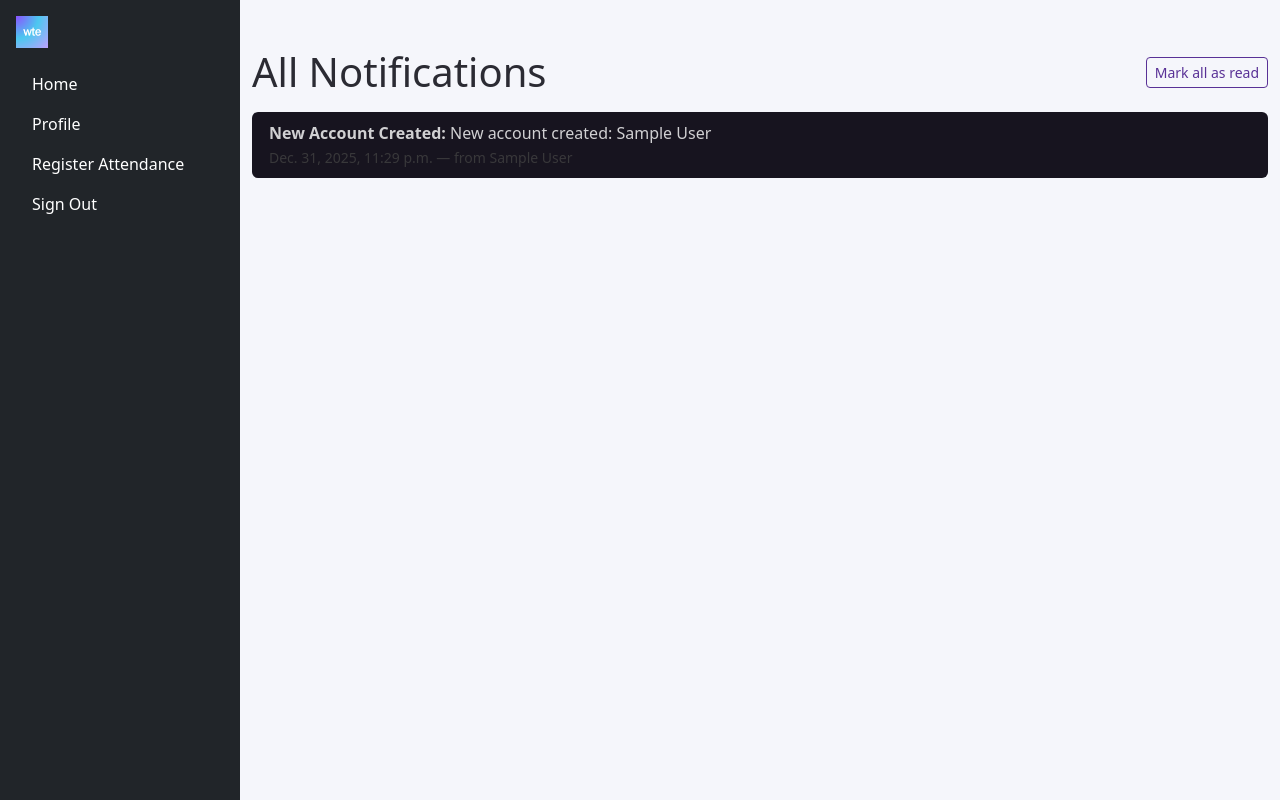
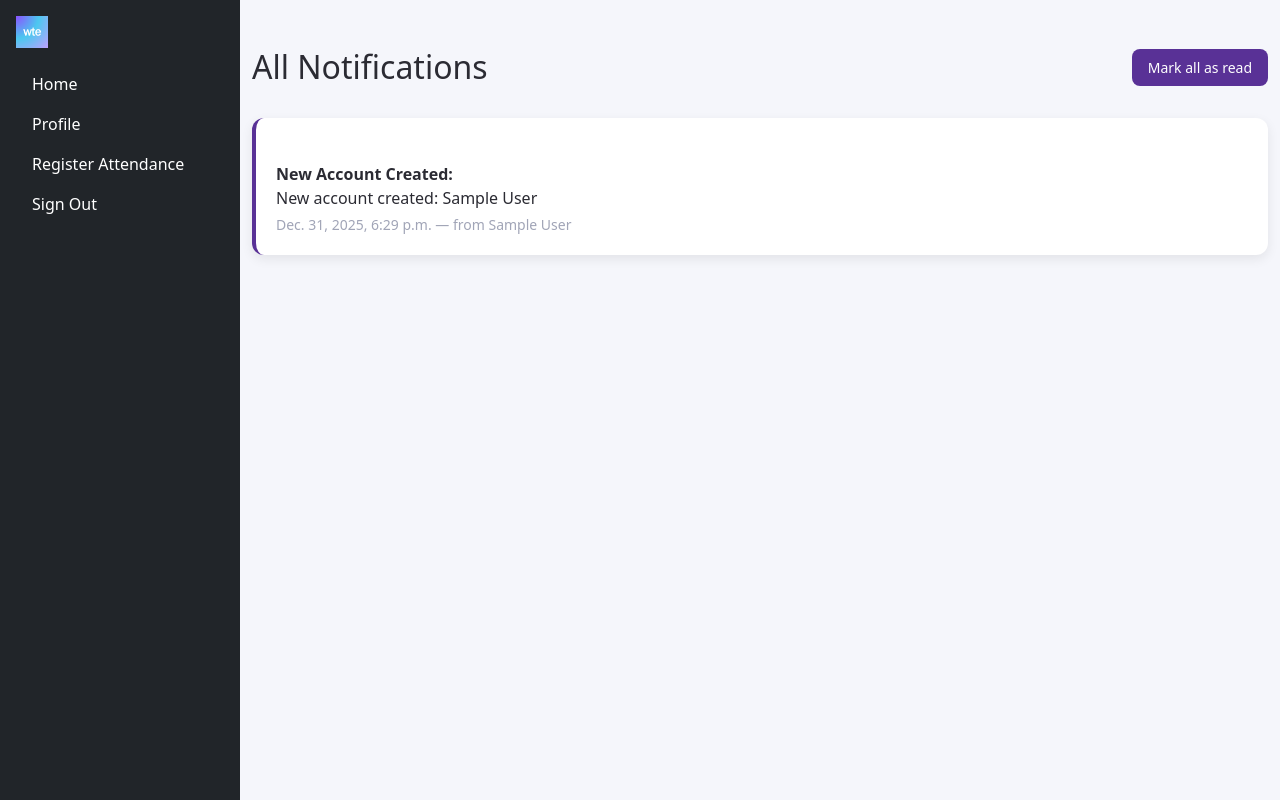
Before and after one commit to Fleurelle/wte_gamification, a Django app: page /staff/notifications/ in a window 1280 px wide. Run offline with Django 5.2, Linux system fonts and the light colour scheme; the visitor is signed in with stand-in values (Sample User, id 1); data comes from the database, SQL or seed files in the repository; some libraries are stand-ins or nearby versions.

Commit message:
Set up bulk mark as read actions and redesign notifications page

```diff
--- a/staff_admin/views.py
+++ b/staff_admin/views.py
@@ -64,10 +64,21 @@ def staff_notifications(request):
 
     notifications = Notification.objects.select_related("user").order_by("-created_at")
 
+    # Mark individual notification as read
+    if request.method == "POST" and 'notification_id' in request.POST:
+        notification_id = request.POST['notification_id']
+        Notification.objects.filter(id=notification_id, is_read=False).update(is_read=True)
+
+    # Mark ALL as read
+    if request.method == "POST" and request.POST.get('mark_all'):
+        Notification.objects.filter(is_read=False).update(is_read=True)
+
+    # notifications = Notification.objects.select_related("user").order_by("-created_at")
+
     # mark as read
-    if request.method == "POST":
-        notifications.filter(is_read=False).update(is_read=True)
-        return redirect("staff-notifications")
+    # if request.method == "POST":
+    #     notifications.filter(is_read=False).update(is_read=True)
+    #     return redirect("staff-notifications")
 
     context = {
         "notifications": notifications,
@@ -76,6 +87,7 @@ def staff_notifications(request):
 
 
 # TODO:
-# Mark notifications as read
+# Mark individual notifications as read
 # clear notifications - staff-notifications/ page, not on the dashboard.
 # timezone for notifications
+# Give 10 points for account creation
--- a/static/css/styles.css
+++ b/static/css/styles.css
@@ -478,4 +478,94 @@ body {
   z-index: 20;
 }
 
-/* Staff Dashboard Start */
+/* Staff Dashboard End */
+
+/* Notifications Page Start */
+/* Notification page styles */
+.notification-header {
+    display: flex;
+    justify-content: space-between;
+    align-items: center;
+    margin-bottom: 2rem;
+}
+
+.notification-header h1 {
+    margin: 0;
+    font-size: 2rem;
+}
+
+.mark-all-form {
+    display: inline-block;
+}
+
+.mark-all-btn {
+    background: #593196;
+    color: white;
+    border: none;
+    padding: 0.5rem 1rem;
+    border-radius: 8px;
+    font-size: 0.875rem;
+    cursor: pointer;
+    transition: background 0.2s ease;
+}
+
+.mark-all-btn:hover {
+    background: #bc90dc;
+}
+
+.notifications-list {
+    list-style: none;
+    padding: 0;
+    margin: 0;
+}
+
+.notification-item {
+    padding: 1.25rem;
+    margin-bottom: 0.5rem;
+    border-radius: 12px;
+    background: #ffffff;
+    box-shadow: 0 4px 12px rgba(0,0,0,0.08);
+    border-left: 4px solid #593196;
+    cursor: pointer;
+    transition: all 0.2s ease;
+    opacity: 1;
+}
+
+.notification-item:hover {
+    box-shadow: 0 6px 20px rgba(0,0,0,0.12);
+    transform: translateY(-1px);
+}
+
+.notification-item.read {
+    opacity: 0.6;
+    border-left-color: #a1a5b7;
+}
+
+.notification-item.read:hover {
+    opacity: 0.8;
+}
+
+.notification-content {
+    display: flex;
+    flex-direction: column;
+}
+
+.notification-content strong {
+    color: #2b2b33;
+    font-size: 1rem;
+}
+
+.notification-meta {
+    font-size: 0.875rem;
+    color: #a1a5b7;
+    margin-top: 0.25rem;
+}
+
+.notification-item.empty {
+    text-align: center;
+    color: #a1a5b7;
+    font-style: italic;
+    padding: 3rem;
+}
+
+/* Notifications Page End */
--- a/wte/settings.py
+++ b/wte/settings.py
@@ -113,7 +113,7 @@ AUTH_PASSWORD_VALIDATORS = [
 
 LANGUAGE_CODE = 'en-us'
 
-TIME_ZONE = 'UTC'
+TIME_ZONE = 'America/New_York'
 
 USE_I18N = True
 
--- a/wte/templates/dashboard/staff-notifications.html
+++ b/wte/templates/dashboard/staff-notifications.html
@@ -4,29 +4,42 @@
 {% include "dashboard/navbar.html" %}
 <div class="main-with-sidebar">
     <div class="container py-5">
-        <div class="d-flex justify-content-between align-items-center mb-3">
-            <h1 class="mb-0">All Notifications</h1>
-            <form method="post">
+        <div class="notification-header">
+            <h1>All Notifications</h1>
+            <form method="post" class="mark-all-form">
                 {% csrf_token %}
-                <button type="submit" class="btn btn-sm btn-outline-primary">
+                <button type="submit" name="mark_all" value="1" class="mark-all-btn">
                     Mark all as read
                 </button>
             </form>
         </div>
 
-        <ul class="list-group">
+        <ul class="notifications-list">
             {% for notification in notifications %}
-            <li class="list-group-item">
-                <strong>{{ notification.get_type_display }}:</strong>
-                {{ notification.message }}<br>
-                <small class="text-muted">
-                    {{ notification.created_at }} — from {{ notification.user.get_full_name|default:notification.user.username }}
-                </small>
+            <li class="notification-item{% if notification.is_read %} read{% endif %}">
+                <form method="post" class="mark-read-form" style="display: inline;">
+                    {% csrf_token %}
+                    <input type="hidden" name="notification_id" value="{{ notification.id }}">
+                    <button type="submit" class="mark-read-btn" style="background: none; border: none; padding: 0;"></button>
+                </form>
+                <div class="notification-content">
+                    <strong>{{ notification.get_type_display }}:</strong>
+                    {{ notification.message }}
+                    <div class="notification-meta">
+                        {{ notification.created_at }} — from {{ notification.user.get_full_name|default:notification.user.username }}
+                    </div>
+                </div>
             </li>
             {% empty %}
-            <li class="list-group-item">No notifications yet.</li>
+            <li class="notification-item empty">No notifications yet.</li>
             {% endfor %}
         </ul>
     </div>
 </div>
 {% endblock %}
+
+
+<!-- TODO
+1. marked as read
+2. redesign page
+-->
```
